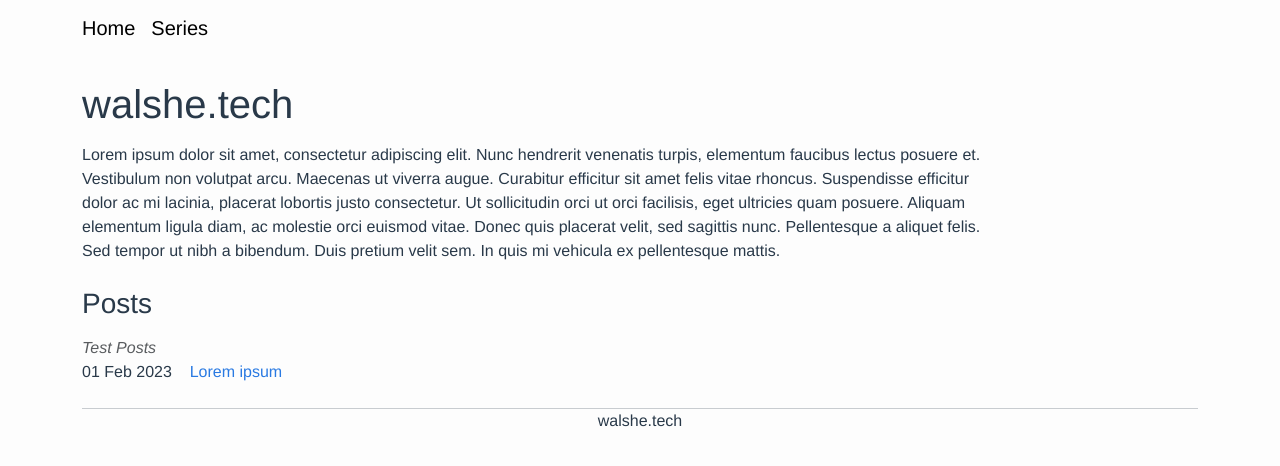
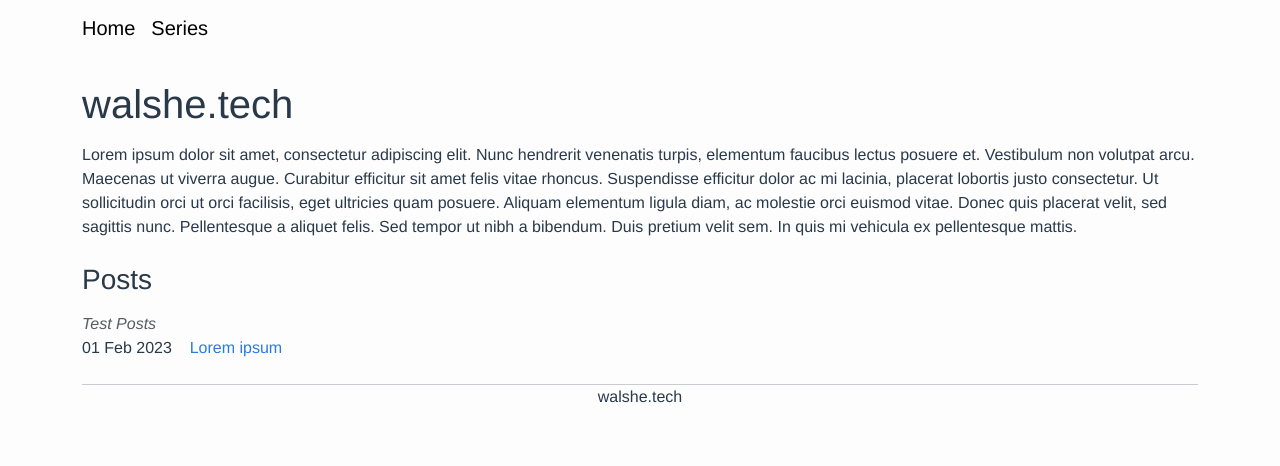
Before and after one commit to t-walshe/t-walshe.github.io, a Jekyll site: the page built from index.html, in a window 1280 px wide. Shown: the top 466 px of the page. Built offline with Jekyll 4.4.1, drawn with Linux system fonts in a browser that asks for light colours.

Commit message:
Fixed Bootstrap spacing

```diff
--- a/_layouts/post.html
+++ b/_layouts/post.html
@@ -3,7 +3,7 @@ layout: default
 ---
 
 <div class="row post">
-    <div class="col-10 ml-auto mr-auto">
+    <div class="col ml-auto mr-auto">
         <header class="post-header">
             <h1 class="post-title">{{ page.title }}</h1>
 
--- a/_layouts/series.html
+++ b/_layouts/series.html
@@ -3,7 +3,7 @@ layout: default
 ---
 
 <div class="row post">
-    <div class="col-10 ml-auto mr-auto">
+    <div class="col ml-auto mr-auto">
         <header class="post-header">
             <h1 class="post-title">{{ page.name }}</h1>
 
--- a/index.html
+++ b/index.html
@@ -5,7 +5,7 @@ format_equations: false
 ---
 
 <div class="row post">
-    <div class="col-10 ml-auto mr-auto">
+    <div class="col ml-auto mr-auto">
         <h1>{{ "walshe.tech" | downcase }}</h1>
 
         Lorem ipsum dolor sit amet, consectetur adipiscing elit. Nunc hendrerit venenatis turpis, elementum faucibus lectus posuere et. Vestibulum non volutpat arcu. Maecenas ut viverra augue. Curabitur efficitur sit amet felis vitae rhoncus. Suspendisse efficitur dolor ac mi lacinia, placerat lobortis justo consectetur. Ut sollicitudin orci ut orci facilisis, eget ultricies quam posuere. Aliquam elementum ligula diam, ac molestie orci euismod vitae. Donec quis placerat velit, sed sagittis nunc. Pellentesque a aliquet felis. Sed tempor ut nibh a bibendum. Duis pretium velit sem. In quis mi vehicula ex pellentesque mattis.
--- a/series.html
+++ b/series.html
@@ -5,7 +5,7 @@ short_title: Series
 ---
 
 <div class="row post">
-    <div class="col-10 ml-auto mr-auto">
+    <div class="col ml-auto mr-auto">
         <header class="post-header">
             <h1 class="post-title">{{ page.title }}</h1>
         </header>
```
